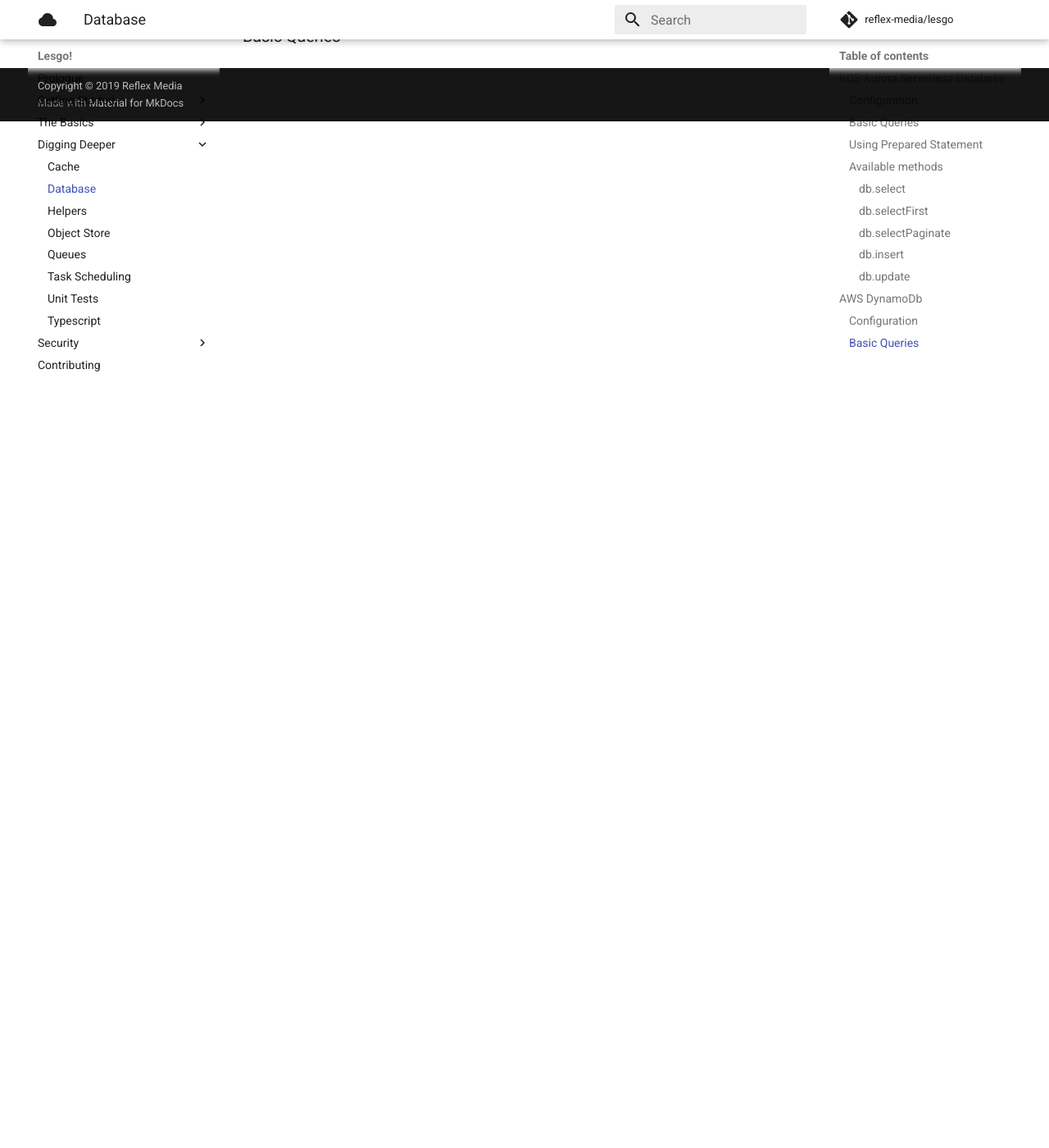
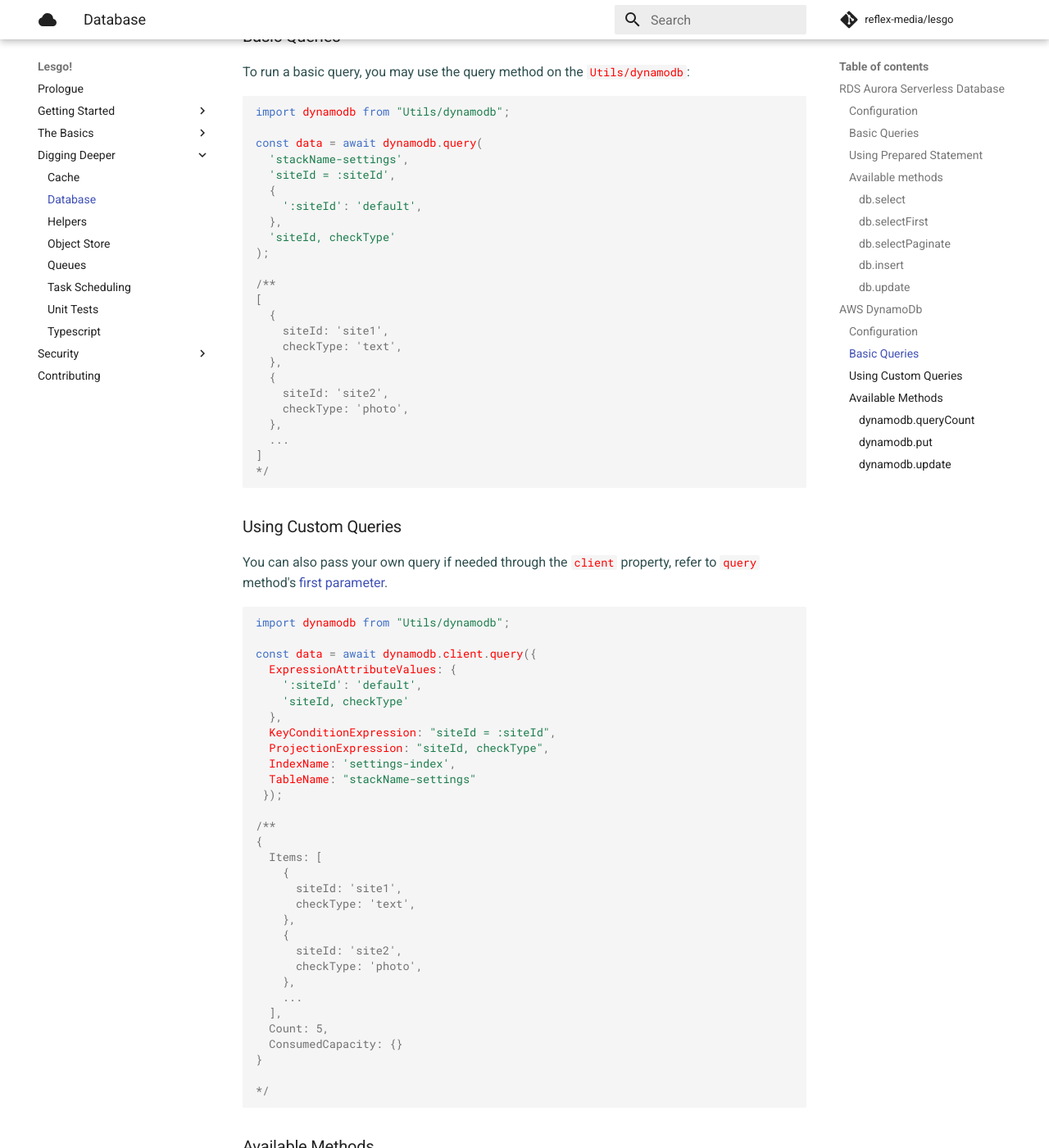
Before and after one commit to reflex-media/lesgo-docs, an MkDocs documentation site: the page built from docs/advance/database.md, in a window 1280 px wide and 1400 px high, scrolled down 5274 px. Shown: the whole window at 82% size. Built offline with MkDocs 1.6.1 and Material for MkDocs 9.7.7, drawn with Linux system fonts in a browser that asks for light colours; comment, search, counter and statistics services are not loaded; the version menu is left out; some of the changed text lies outside the part shown.

Commit message:
Add docs for dynamoDB usage

````diff
--- a/docs/advance/database.md
+++ b/docs/advance/database.md
@@ -253,3 +253,129 @@ resources:
 ```
 
 ### Basic Queries
+
+To run a basic query, you may use the query method on the `Utils/dynamodb`:
+
+```js
+import dynamodb from "Utils/dynamodb";
+
+const data = await dynamodb.query(
+  'stackName-settings',
+  'siteId = :siteId',
+  {
+    ':siteId': 'default',
+  },
+  'siteId, checkType'
+);
+
+/**
+[
+  {
+    siteId: 'site1',
+    checkType: 'text',
+  },
+  {
+    siteId: 'site2',
+    checkType: 'photo',
+  },
+  ...
+]
+*/
+```
+
+### Using Custom Queries
+
+You can also pass your own query if needed through the `client` property, refer to `query` method's [first parameter](https://docs.aws.amazon.com/AWSJavaScriptSDK/latest/AWS/DynamoDB/DocumentClient.html#query-property).
+
+```js
+import dynamodb from "Utils/dynamodb";
+
+const data = await dynamodb.client.query({
+  ExpressionAttributeValues: {
+    ':siteId': 'default',
+    'siteId, checkType'
+  },
+  KeyConditionExpression: "siteId = :siteId",
+  ProjectionExpression: "siteId, checkType",
+  IndexName: 'settings-index',
+  TableName: "stackName-settings"
+ });
+
+/**
+{
+  Items: [
+    {
+      siteId: 'site1',
+      checkType: 'text',
+    },
+    {
+      siteId: 'site2',
+      checkType: 'photo',
+    },
+    ...
+  ],
+  Count: 5,
+  ConsumedCapacity: {}
+}
+
+*/
+```
+
+### Available Methods
+
+The `Utils/dynamodb` also comes with more specific and granular methods for specific queries.
+
+#### dynamodb.queryCount
+
+This will return the number of results
+
+```js
+import dynamodb from "Utils/dynamodb";
+
+const count = await dynamodb.queryCount(
+  'stackName-settings',
+  'siteId = :siteId',
+  {
+    ':siteId': 'default',
+  },
+  'siteId, checkType'
+);
+
+// 5
+```
+
+#### dynamodb.put
+
+This will insert a new record. Refer [here](https://docs.aws.amazon.com/AWSJavaScriptSDK/latest/AWS/DynamoDB/DocumentClient.html#put-property) for response and more information.
+
+```js
+import dynamodb from "Utils/dynamodb";
+
+const data = await dynamodb.put(
+  'stackName-settings',
+  {
+    'siteId': 'default',
+    'checkType': 'text'
+  }
+);
+```
+
+#### dynamodb.update
+
+This will update an existing record. Refer [here](https://docs.aws.amazon.com/AWSJavaScriptSDK/latest/AWS/DynamoDB/DocumentClient.html#update-property) for response and more information.
+
+```js
+import dynamodb from "Utils/dynamodb";
+
+const data = await dynamodb.update(
+  'stackName-settings',
+  {
+    'siteId': 'default',
+    'checkType': 'text'
+  },
+  'set checkType = :checkType',
+  {
+    ':checkType': 'photo'
+  }
+);
+```
````
